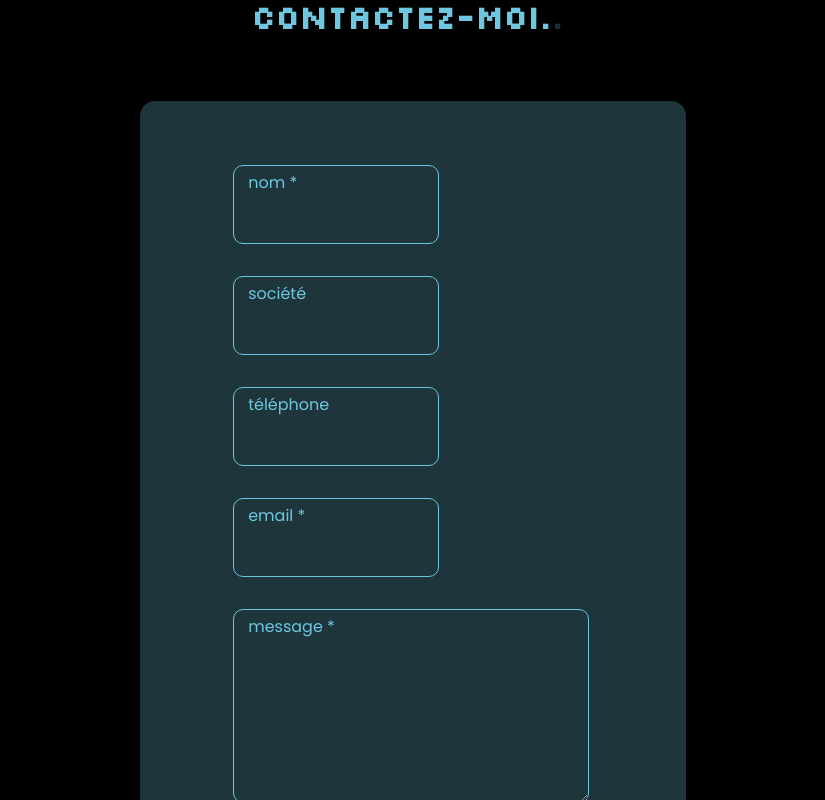
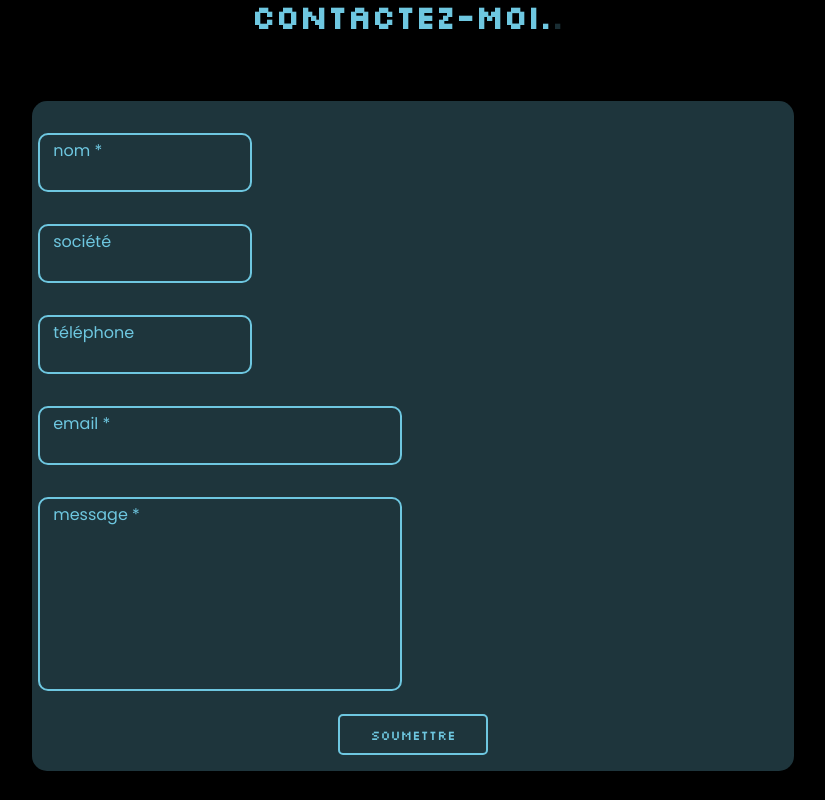
Before and after one commit to BenBishop40/Portfolio, a React (Create React App) app: page / in a window 1280 px wide. Shown: the part 4060-4860 px from the top of the page, without its empty margins (227-1052 px from the left). Built offline with nearby package versions, Linux system fonts and the light colour scheme.

Commit message:
debug css form label focus et hover et debug Nav sur sections

```diff
--- a/package.json
+++ b/package.json
@@ -40,9 +40,6 @@
       "last 1 firefox version",
       "last 1 safari version"
     ],
-    "homepage": "https://www.benjamin-leveque.com/",
-    "pages": [
-      "https://www.benjamin-leveque.com/LegalNotice"
-    ]
+    "homepage": "https://www.benjamin-leveque.com/"
   }
 }
--- a/src/components/contact/Contact.jsx
+++ b/src/components/contact/Contact.jsx
@@ -42,24 +42,24 @@ const Contact = () => {
                 <form ref={form} onSubmit={sendEmail} className="form-box">
                     <div className="form-content">
                         <div className="form-content-detail">
+                            <input type="text" name="user_name" placeholder=" " required></input>
                             <label>nom *</label>
-                            <input type="text" name="user_name" required></input>
                         </div>
                         <div className="form-content-detail">
+                            <input type="text" name="user_society" placeholder=" "></input>
                             <label>société</label>
-                            <input type="text" name="user_society"></input>
                         </div>
                         <div className="form-content-detail">
+                            <input type="tel" name="user_phone" placeholder=" "></input>
                             <label>téléphone</label>
-                            <input type="tel" name="user_phone"></input>
                         </div>
                         <div className="form-content-detail">
+                            <input type="email" name="user_email" id="mail-box" placeholder=" " required></input>
                             <label>email *</label>
-                            <input type="email" name="user_email" required></input>
                         </div>
                         <div className="form-content-detail">
+                            <textarea name="user_message" placeholder=" " required></textarea>
                             <label>message *</label>
-                            <textarea name="user_message" required></textarea>
                         </div>
                     </div>
                         <button className="btn lightblue-btn submit-form-btn" type="submit">Soumettre</button>
--- a/src/components/contact/_contact.scss
+++ b/src/components/contact/_contact.scss
@@ -7,11 +7,11 @@
         text-align: center;
     }
     .form-box{
-        max-width: 450px;
+        max-width: 750px;
         display: flex;
         flex-direction: column;
         justify-content: center;
-        padding: 3rem;
+        padding: 1rem .4rem;
         margin: 0 auto;
         background-color: $darkBlue;
         border-radius: 15px;
@@ -19,7 +19,7 @@
             display: flex;
             flex-direction: column;
             margin: 0 auto;
-            width: 80%;
+            width: 100%;
             .form-content-detail{
                 position: relative;
                 margin: 1rem 0;
@@ -31,22 +31,49 @@
                     left: 12px;
                     background-color: $darkBlue;
                     color: $lightBlue;
+                    transition: top .3s ease-in;
                 }
                 input, textarea{
                     background-color: $darkBlue;
-                    border: 1px solid $lightBlue;
+                    border: 2px solid $lightBlue;
                     border-radius: 10px;
                     color: $snowWhite;
+                    font-family: $Poppins;
+                    font-size: 1rem;
+                    padding: 0 .3rem;
+                    outline: none;
+                    transition: border .3s ease-in;
+                    &:hover{
+                        border: 2px solid $snowWhite;
+                    }
+                    &:focus ~ label, &:not(:placeholder-shown):not(:focus) ~ label {
+                        top: -15px;
+                    }
                 }
+
                 input{
-                    -webkit-appearance: none;
+                    // -webkit-appearance: none;
                     appearance: none;
-                    height: 75px;
+                    height: 55px;
                     width: 200px;
+
+                    &#mail-box{
+                        width: 350px;
+                    }
+
+
+                    // &:-internal-autofill-selected {
+                    //     background-color: transparent !important;
+                    //     background-image: none !important;
+                    //     color: inherit !important;
+                    // }
+
+
                 }
                 textarea{
                     height: 150px;
                     width: 350px;
+                    resize: none;
                     padding-top: 40px;
                 }
             }
--- a/src/components/header/Header.jsx
+++ b/src/components/header/Header.jsx
@@ -1,6 +1,6 @@
 import './_header.scss'
 import React, { Component } from 'react'
-import { Link } from 'react-router-dom';
+import { NavLink } from 'react-router-dom';
 import logo from '../../img/logo-dark-theme.png'
 
 class Header extends Component {
@@ -34,8 +34,10 @@ class Header extends Component {
         const isTransparent = window.scrollY < 250;
         this.setState({ isTransparent });
     }
+    // Fonction scroll To #section au click (tempo 500ms pr rendu page avant scroll)
     handleLinkClick = (event) => {
         const { hash } = event.currentTarget;
+        setTimeout(() => {
             const element = document.querySelector(hash);
             console.log({ hash });
             console.log(element);
@@ -50,7 +52,8 @@ class Header extends Component {
             };
             // fermer menu burger post click
             this.setState({ showLinks: false })
-    }
+            }, 500);
+    };
 
 
     render() {
@@ -73,11 +76,11 @@ class Header extends Component {
                         <img className="navbar_logo" src={logo} alt='logo-dark-theme' onClick={handleClick}/>
                     </div>
                     <ul className="navbar_links">
-                        <li className="navbar_item slideInDown1"><Link to='/#about-me' className='navbar_link' onClick={this.handleLinkClick}>Accueil</Link></li>
-                        <li className="navbar_item slideInDown2"><Link to='/#profil' className='navbar_link' onClick={this.handleLinkClick}>Profil</Link></li>
-                        <li className="navbar_item slideInDown3"><Link to='/#skills' className='navbar_link' onClick={this.handleLinkClick}>Compétences</Link></li>
-                        <li className="navbar_item slideInDown4"><Link to='/#portfolio' className='navbar_link' onClick={this.handleLinkClick}>Portfolio</Link></li>
-                        <li className="navbar_item slideInDown5"><Link to='/#contact' className='navbar_link' onClick={this.handleLinkClick}>Contact</Link></li>
+                        <li className="navbar_item slideInDown1"><NavLink to='/#about-me' className='navbar_link' onClick={this.handleLinkClick}>Accueil</NavLink></li>
+                        <li className="navbar_item slideInDown2"><NavLink to='/#profil' className='navbar_link' onClick={this.handleLinkClick}>Profil</NavLink></li>
+                        <li className="navbar_item slideInDown3"><NavLink to='/#skills' className='navbar_link' onClick={this.handleLinkClick}>Compétences</NavLink></li>
+                        <li className="navbar_item slideInDown4"><NavLink to='/#portfolio' className='navbar_link' onClick={this.handleLinkClick}>Portfolio</NavLink></li>
+                        <li className="navbar_item slideInDown5"><NavLink to='/#contact' className='navbar_link' onClick={this.handleLinkClick}>Contact</NavLink></li>
                     </ul>
                     <button className="navbar_burger" onClick={handleShowLinks}>
                         <span className="burger_bar"></span>
```
Lines whose indentation alone changed are shown as unchanged.
